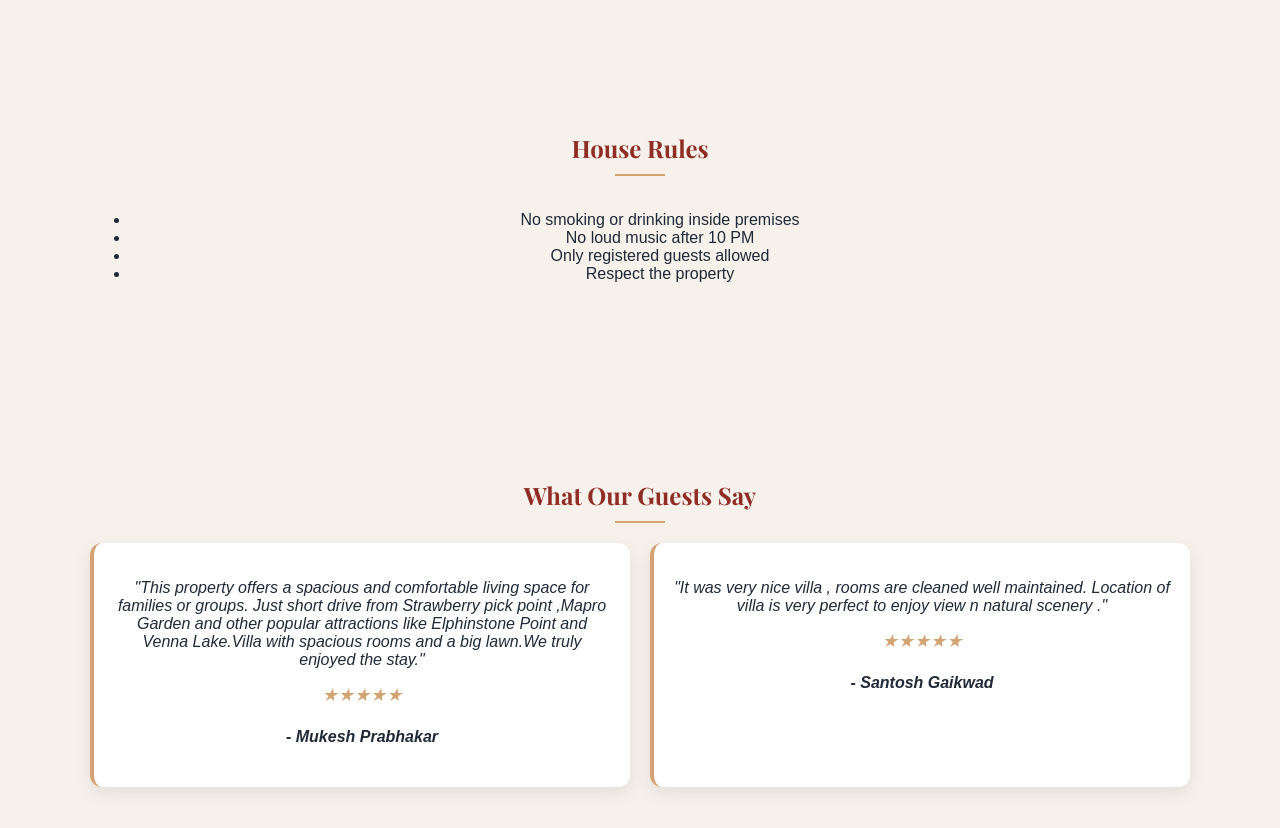
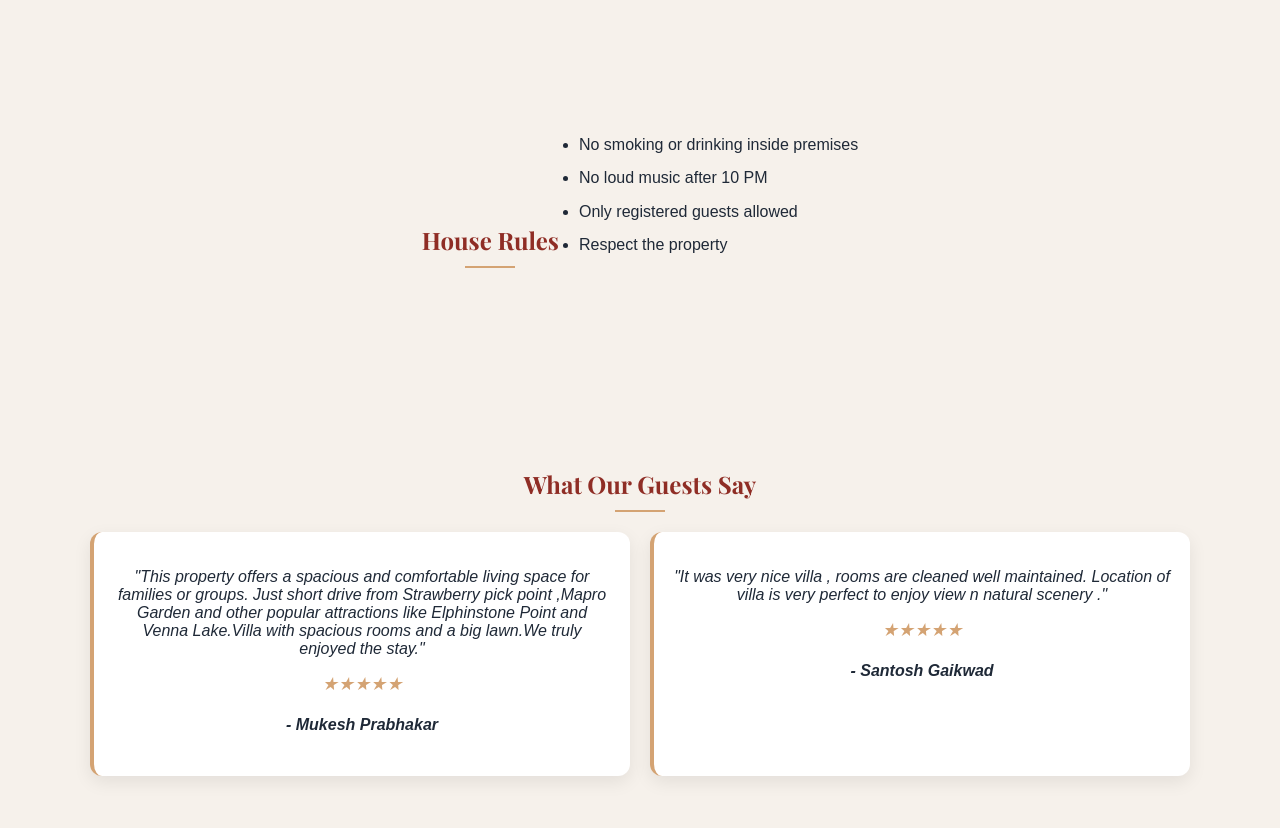
Before and after one commit to vinayakwagh70/villa-revontuli, a React (Vite) app: page / in a window 1280 px wide. Shown: the part 1740-2568 px from the top of the page. Built offline with nearby package versions, Linux system fonts and the light colour scheme.

Commit message:
Fix list items alignment issue

```diff
--- a/src/index.css
+++ b/src/index.css
@@ -374,3 +374,16 @@ footer {
   height: 24px;
   object-fit: contain;
 }
+
+/* 📝 FIX LIST ALIGNMENT */
+ul {
+  text-align: left;
+  display: inline-block;
+  margin-top: 20px;
+  padding-left: 20px;
+}
+
+li {
+  margin-bottom: 8px;
+  line-height: 1.6;
+}
```
